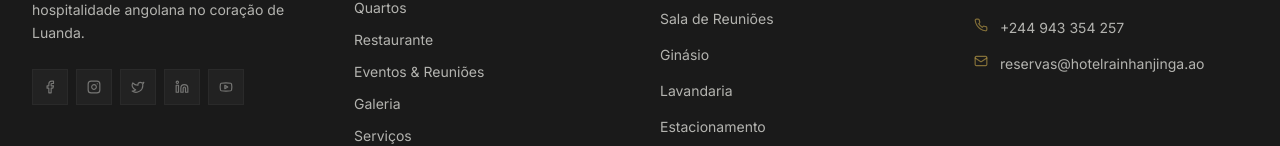
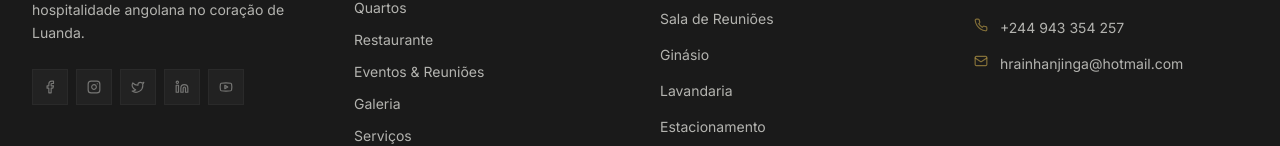
Before and after one commit to hsvanda18/hotel-rainha-njinga, a React (Vite) app: page /sobre in a window 1280 px wide. Shown: the part 6703-6849 px from the top of the page. Built offline with nearby package versions, Linux system fonts and the light colour scheme; a web font is replaced by a local one.

Commit message:
Update contact email to hrainhanjinga@hotmail.com across the site

```diff
--- a/src/components/Contact.jsx
+++ b/src/components/Contact.jsx
@@ -19,7 +19,7 @@ const contactInfo = [
   {
     icon: Mail,
     title: 'Email',
-    lines: ['reservas@hotelrainhanjinga.ao', 'info@hotelrainhanjinga.ao'],
+    lines: ['hrainhanjinga@hotmail.com'],
   },
   {
     icon: Clock,
--- a/src/components/Footer.jsx
+++ b/src/components/Footer.jsx
@@ -193,8 +193,8 @@ export default function Footer() {
               </li>
               <li className="flex gap-3">
                 <Mail size={14} className="text-gold/60 flex-shrink-0" />
-                <a href="mailto:reservas@hotelrainhanjinga.ao" className="font-inter text-sm text-njinga-white/70 hover:text-gold transition-colors duration-200 break-all">
-                  reservas@hotelrainhanjinga.ao
+                <a href="mailto:hrainhanjinga@hotmail.com" className="font-inter text-sm text-njinga-white/70 hover:text-gold transition-colors duration-200 break-all">
+                  hrainhanjinga@hotmail.com
                 </a>
               </li>
             </ul>
```
